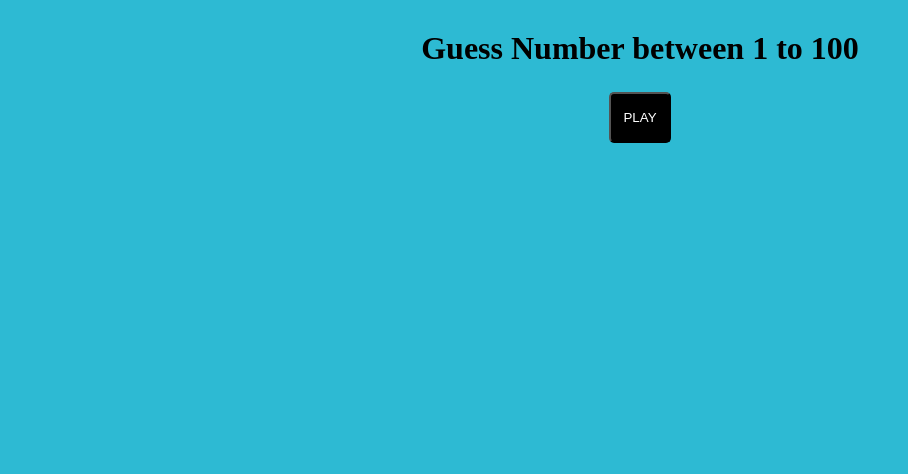
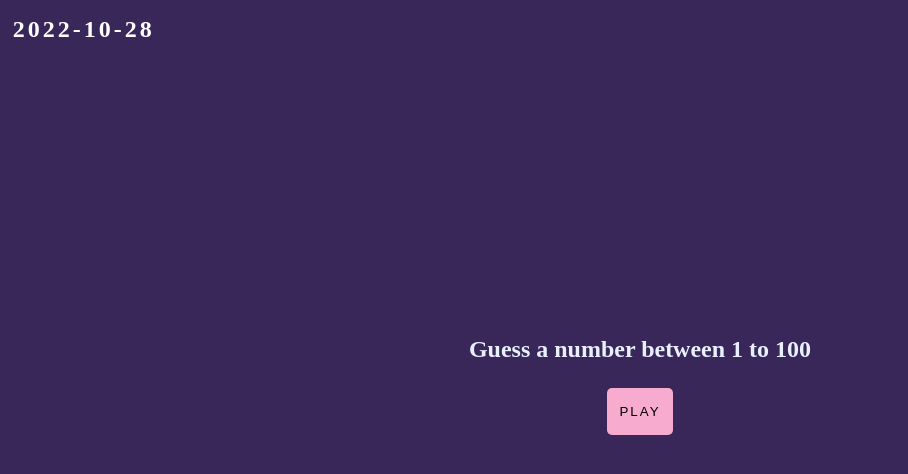
Before and after one commit to aminhaghi86/Guess-Number-Game, a plain HTML site: page index.html in a window 1280 px wide. Shown: the whole page, without its empty margins (0-908 px from the left). Drawn offline with Linux system fonts and the light colour scheme.

Commit message:
add date into project

```diff
--- a/index.html
+++ b/index.html
@@ -8,9 +8,9 @@
     <title>Document</title>
   </head>
   <body>
+    <section class="container">
       <div class="game">
-      <h1>Guess Number between 1 to 100</h1>
-
+        <h1>Guess a number between 1 to 100</h1>
         <button id="btn">PLAY</button>
       </div>
       <div
@@ -29,11 +29,15 @@
           width="250"
           height="200"
           behavior="alternate"
-        style="border:solid"
+          style="border: solid"
         >
         </marquee>
         <button class="hide" id="reset">RESET</button>
       </div>
+    </section>
+    <div class="absolutediv">
+      <h1 id="timeDispay"></h1>
+    </div>
     <script src="./script.js"></script>
   </body>
 </html>
--- a/script.js
+++ b/script.js
@@ -1,35 +1,48 @@
 "use strict";
-
 //  DECLARE variables
 let button = document.getElementById("btn");
 let res = document.getElementById("result");
 let win = document.getElementById("win");
 let resetPage = document.getElementById("reset");
-let Realnumber = Math.floor(Math.random() * 100 + 1);
-win.style.display="none"
+let timeDispay = document.getElementById("timeDispay");
+
+let originalNum = Math.floor(Math.random() * 100) + 1;
+win.style.display = "none";
 // LISTEN TO CLICK EVENT
 button.addEventListener("click", runGame);
-console.log(Realnumber);
+console.log(originalNum);
 // RUN THE GAME BY PRESING BUTTON
 function runGame() {
   let guessNumber = Number(prompt("Please Guess the number between 1 to 100"));
-  if (guessNumber === Realnumber) {
-    win.style.display="block"
+  if (guessNumber !=''){
+  if (guessNumber === originalNum) {
+    win.style.display = "block";
     button.style.visibility = "hidden";
-    console.log("woooooooooo!!!!!You Win");
-    res.style.visibility='hidden'
-    win.innerHTML = "woooow!!!You guess right!";
-    win.style.color='green'
+    res.style.visibility = "hidden";
+    win.innerHTML = ` Yes!!!!! The Number is ${guessNumber}`;
+    win.style.color = "green";
     resetPage.style.display = "block";
-  } else if (guessNumber < Realnumber) {
-    res.innerHTML = "you guess smaller number";
-    res.style.color='yellow'
-  } else if (guessNumber > Realnumber) {
-    res.innerHTML = "you gues larger number";
-    res.style.color='red'
+  } else if (guessNumber < originalNum) {
+    res.innerHTML = `${guessNumber} is less than original Number`;
+    res.style.color = "yellow";
+  } else if (guessNumber > originalNum) {
+    res.innerHTML = `${guessNumber} is greater than original Number`;
+    res.style.color = "red";
   }
+}else {
+  alert('please enter number :)')
 }
-
+}
 resetPage.addEventListener("click", () => {
   location.reload();
 });
+
+// display date
+let newdate = new Date();
+let today =
+  newdate.getFullYear() +
+  "-" +
+  (newdate.getMonth() + 1) +
+  "-" +
+  newdate.getDate();
+timeDispay.innerHTML += today;
--- a/style.css
+++ b/style.css
@@ -6,23 +6,31 @@
 
 body{
     height: 100vh;
-    background-color: rgb(45, 186, 211);
+    background-color: #392759;
+    display: flex;
+    align-items: center;
+    justify-content: center;
 
 }
+
 .game{
     display: flex;
     flex-direction: column;
     align-items: center;
     justify-content: center;
-    padding: 30px;
     gap: 25px;
 }
+.game h1{
+    color: #E8F0FF;
+}
 button{
-    background: #000000;
-    color: #ffffff;
+    border: none;
+    background-color: #F7ACCF;
+    letter-spacing: 2px;
     transition: all .5s ease;
     padding: 16px 12px;
     border-radius: 5px;
+    transition: all .5s ease-in-out;
 }
 button:hover{
     background: #ffffff;
@@ -31,3 +39,16 @@ button:hover{
 .hide{
     display: none;
 }
+#result {
+    padding-top: 30px;
+    font-size: 40px;
+}
+.absolutediv{
+    position: absolute;
+    top: 2%;
+    left:1%;
+    letter-spacing: 3px;
+    font-size: 12px;
+    text-align: center;
+    color: rgb(255, 255, 255);
+}
```
Lines whose indentation alone changed are shown as unchanged.
